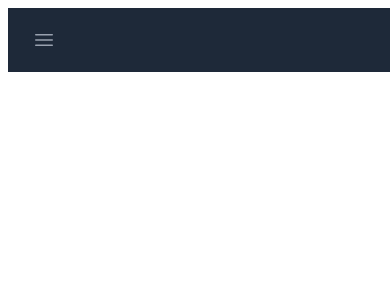
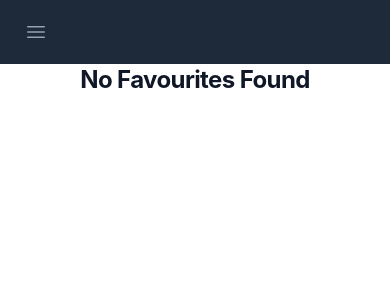
Before and after one commit to Ekram-Muahammad/ecommerce, a Vue app: page /favorites in a window 390 px wide. Shown: the top 300 px of the page. Built offline with nearby package versions, Linux system fonts and the light colour scheme; what vue3-lazyload would draw is missing.

Commit message:
refactor: Improve responsiveness and add loading indicators for empty product and favorites sections

```diff
--- a/index.html
+++ b/index.html
@@ -7,7 +7,7 @@
 
     <title>Vite App</title>
   </head>
-  <body>
+  <body class="dark">
     <div id="app"></div>
     <script type="module" src="/src/main.ts"></script>
   </body>
--- a/src/App.vue
+++ b/src/App.vue
@@ -14,14 +14,20 @@ import Navbar from '@/components/navbar.vue'
 #app {
   max-width: 100vw !important;
   padding: 0px !important;
-
+  min-height: 100vh !important;
 }
 
 *,
 *::before,
 *::after {
-  margin: revert !important;
   font-weight: revert !important;
+}
+
+#app {
+  margin-top: 0px !important;
+  margin-right: auto !important;
+  margin-bottom: 0px !important;
+  margin-left: auto !important;
 }
 
 a,
--- a/src/components/favourites.vue
+++ b/src/components/favourites.vue
@@ -4,6 +4,10 @@
     <div class="grid grid-cols-1 sm:grid-cols-2 md:grid-cols-3 lg:grid-cols-4 xl:grid-cols-5 gap-6">
       <ProductCard v-for="product in favoriteProducts" :product="product" :key="product.id"></ProductCard>
     </div>
+  </div>
+
+  <div v-if="showEmpty && favoriteProducts.length == 0">
+    <h2 class="text-2xl text-center font-bold tracking-tight text-gray-900 mb-6">No Favourites Found</h2>
   </div>
 </template>
 
@@ -17,7 +21,11 @@ const props = defineProps({
   showAll: {
     type: Boolean,
     default: false,
-  }
+  },
+  showEmpty: {
+    type: Boolean,
+    default: false,
+  },
 });
 
 const favoriteStore = useFavoriteStore()
--- a/src/components/products.vue
+++ b/src/components/products.vue
@@ -15,6 +15,14 @@
     </div>
 
     <Pagination :page="currentPage" :pagesNumber="totalPages" @update:page="setPage($event)" />
+  </div>
+
+  <div v-if="products.length == 0 && isLoading == false">
+    <h2 class="text-2xl font-bold tracking-tight text-gray-900 mb-12 mx-3">No Products Found</h2>
+  </div>
+
+  <div v-if="isLoading">
+    <h2 class="text-2xl font-bold tracking-tight text-gray-900 mb-12 mx-3">Loading...</h2>
   </div>
 
 
@@ -49,6 +57,7 @@ const searchStore = useSearchStore()
 const searchTerm = computed(() => searchStore.searchTerm)
 const sortColumn = ref(null);
 
+const isLoading = ref(false);
 
 const fetchProducts = async (page: number) => {
   try {
@@ -56,10 +65,12 @@ const fetchProducts = async (page: number) => {
     const searchQuery = searchTerm.value ? `&title=${searchTerm.value}` : '';
     const categoryQuery = props.category ? `&categorySlug=${props.category}` : '';
 
+    isLoading.value = true;
 
     const response = await ApiService.get<{ data: Product[] }>(`/products?offset=${offset}&limit=10${searchQuery}${categoryQuery}`);
     // @ts-ignore
     products.value = response.data;
+    isLoading.value = false;
   } catch (error) {
     console.error('Error fetching data:', error);
   }
--- a/src/styles/style.css
+++ b/src/styles/style.css
@@ -1,7 +1,10 @@
 @import 'tailwindcss';
+
+@custom-variant dark (&:where(.dark, .dark *));
 
 body {
   width: 100%;
   overflow-x: hidden;
+  min-height: 100vh;
   overflow-y: auto !important;
 }
--- a/src/views/favourites.vue
+++ b/src/views/favourites.vue
@@ -1,5 +1,5 @@
 <template>
-  <favourites :showAll="true" />
+  <favourites :showAll="true" :showEmpty="true" />
 
 </template>
 
```
